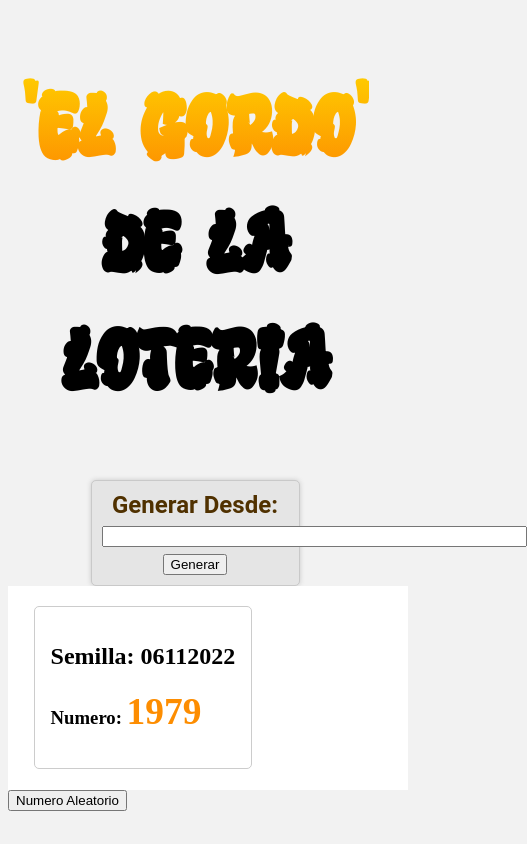
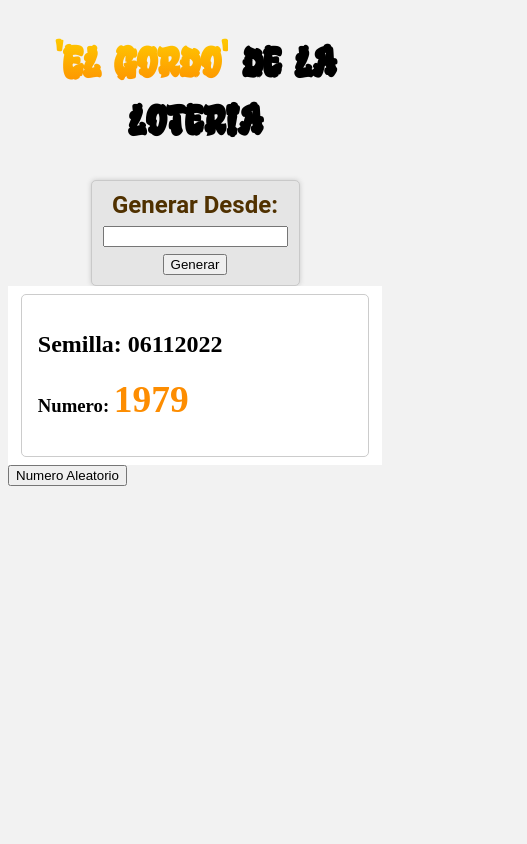
Before and after one commit to 120m4n/GenerateLottery, a plain HTML site: page index.html in a window 390 px wide. Shown: the whole page, 527 px wide, since content can reach past the window. Drawn offline with Linux system fonts and the light colour scheme.

Commit message:
se actualiza para ser responsive

```diff
--- /dev/null
+++ b/commandos_docker.txt
@@ -0,0 +1 @@
+docker build --platform linux/x86-64 -t 120m4n/lottery_web:v1 .
--- a/index.html
+++ b/index.html
@@ -19,8 +19,7 @@
         <input type="text"
                 id="seed"
                 onkeypress="return onlyNumberKey(event)"
-                maxlength="11"
-                size="50%" />
+                maxlength="11"  />
         <button type="button"
         onclick="processValue()">Generar</button>
     </form>
--- a/style.css
+++ b/style.css
@@ -34,7 +34,6 @@
     background: #fff;
     position: relative;
     margin: 0 auto;
-    padding: 0.8rem;
     overflow: hidden;
     display: flex;
     flex-flow: row wrap;
@@ -49,6 +48,7 @@
     border: 1px solid #ccc;
     border-radius: 5px;
     text-shadow: 0 1px 0 #fff;
+    min-width: 220px;
 }
 .lotteryNumber{
     font-size: 2em;
@@ -110,3 +110,19 @@
        -1px 1px 0 #000,
         1px 1px 0 #000;
  }
+
+/* Mediaquery */
+@media screen and (max-width: 600px) {
+    h1{
+        font-size: 3em;
+    }
+    /* #generatorKey{
+        width: 100%;
+    } */
+    #container{
+        width: 100%;
+    }
+    .card{
+        width: 100%;
+    }
+}
```
Also changed, not shown: favicon.ico (added), 2 other files.
